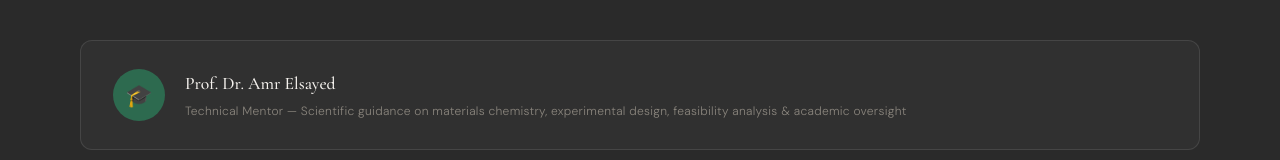
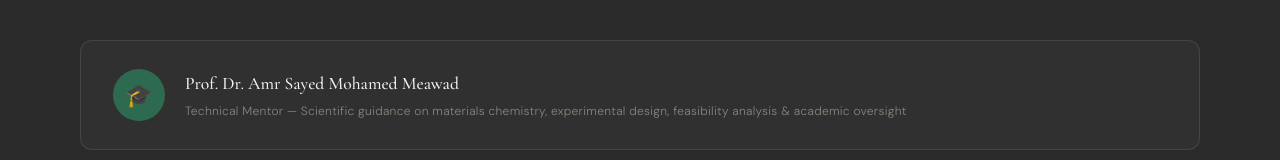
Before and after one commit to recarboncomp-dot/ReCarbon, a website: page index.html in a window 1280 px wide. Shown: the part 5548-5708 px from the top of the page. Drawn offline with nearby package versions, Linux system fonts and the light colour scheme.

Commit message:
deploy: 89a623fad35b18aa0277b386f4073bef23101ea1

```diff
--- a/index.html
+++ b/index.html
@@ -310,12 +310,15 @@
             <div class="price-label">Unit Cost</div>
             <div class="price-value">860</div>
             <div class="price-unit">EGP / 1,000 bricks</div>
+            <!--
+
           </div>
           <div class="price-cell">
             <div class="price-label">Profit</div>
             <div class="price-value highlight">640</div>
             <div class="price-unit">EGP / 1,000 bricks</div>
           </div>
+        -->
         </div>
       </div>
 
@@ -416,7 +419,7 @@
     <div class="mentor-strip fade-up delay-2">
       <div class="mentor-icon">🎓</div>
       <div>
-        <div class="mentor-name">Prof. Dr. Amr Elsayed</div>
+        <div class="mentor-name">Prof. Dr. Amr Sayed Mohamed Meawad </div>
         <div class="mentor-title">Technical Mentor — Scientific guidance on materials chemistry, experimental design, feasibility analysis &amp; academic oversight</div>
       </div>
     </div>
```
